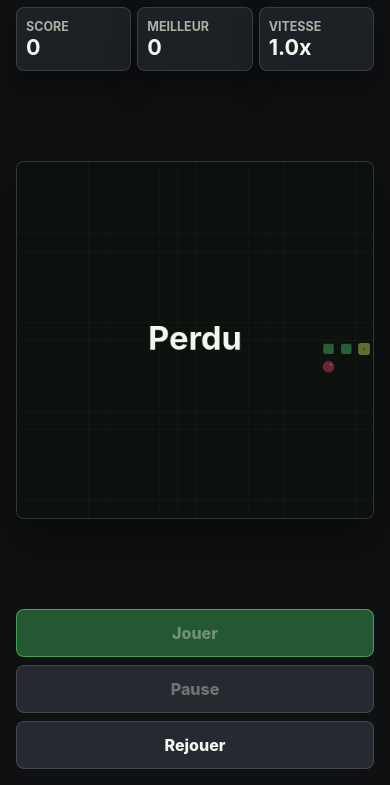
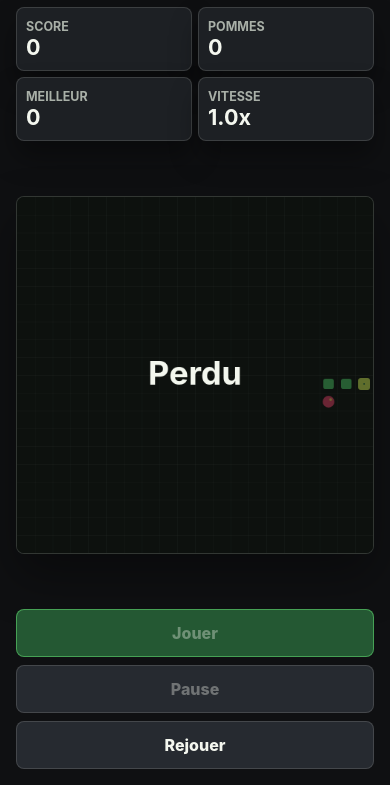
Before and after one commit to agentdouble/lab-snake, a website with bundled scripts: page index.html in a window 390 px wide. Both pictures are taken after a click on the button "Jouer". Shown: the part 59-844 px from the top of the page. Built offline with nearby package versions, Linux system fonts and the light colour scheme.

Commit message:
Add apple counter

```diff
--- a/index.html
+++ b/index.html
@@ -17,6 +17,10 @@
         <div class="stat-block">
           <span class="stat-label">Score</span>
           <strong id="score-value">0</strong>
+        </div>
+        <div class="stat-block">
+          <span class="stat-label">Pommes</span>
+          <strong id="apples-value">0</strong>
         </div>
         <div class="stat-block">
           <span class="stat-label">Meilleur</span>
--- a/src/engine.js
+++ b/src/engine.js
@@ -29,6 +29,7 @@ export function createInitialState(options = {}) {
     direction,
     directionQueue: [],
     apple: apple ? copyCell(apple) : randomFreeCell(initialSnake, randomizer),
+    applesEaten: 0,
     score: 0,
     bestScore,
     status: STATUS.READY,
@@ -110,6 +111,7 @@ export function stepState(state, randomizer = Math.random) {
 
   const nextApple = grows ? randomFreeCell(nextSnake, randomizer) : state.apple;
   const nextScore = grows ? state.score + 1 : state.score;
+  const nextApplesEaten = (state.applesEaten ?? 0) + (grows ? 1 : 0);
   const hasWon = grows && !nextApple;
 
   return {
@@ -118,6 +120,7 @@ export function stepState(state, randomizer = Math.random) {
     direction,
     directionQueue: remainingQueue,
     apple: nextApple,
+    applesEaten: nextApplesEaten,
     score: nextScore,
     bestScore: Math.max(state.bestScore, nextScore),
     status: hasWon ? STATUS.WON : STATUS.RUNNING,
--- a/src/main.js
+++ b/src/main.js
@@ -14,6 +14,7 @@ import { loadBestScore, saveBestScore } from "./storage.js";
 
 const canvas = document.querySelector("#game-canvas");
 const scoreValue = document.querySelector("#score-value");
+const applesValue = document.querySelector("#apples-value");
 const bestValue = document.querySelector("#best-value");
 const speedValue = document.querySelector("#speed-value");
 const statusLabel = document.querySelector("#status-label");
@@ -95,6 +96,7 @@ function handleDirection(direction) {
 
 function updateHud() {
   scoreValue.textContent = String(state.score);
+  applesValue.textContent = String(state.applesEaten);
   bestValue.textContent = String(state.bestScore);
   speedValue.textContent = `${(START_DELAY_MS / getTickDelay(state.score)).toFixed(1)}x`;
   statusLabel.textContent = statusText(state.status);
--- a/src/styles.css
+++ b/src/styles.css
@@ -76,7 +76,7 @@ h1 {
 
 .score-strip {
   display: grid;
-  grid-template-columns: repeat(3, minmax(0, 1fr));
+  grid-template-columns: repeat(4, minmax(0, 1fr));
   gap: 8px;
 }
 
@@ -170,6 +170,7 @@ h1 {
   }
 
   .score-strip {
+    grid-template-columns: repeat(2, minmax(0, 1fr));
     gap: 6px;
   }
 
```
Also changed, not shown: MEMORY.md (+1 -0 lines), tests/engine.test.js (+16 -0 lines).
